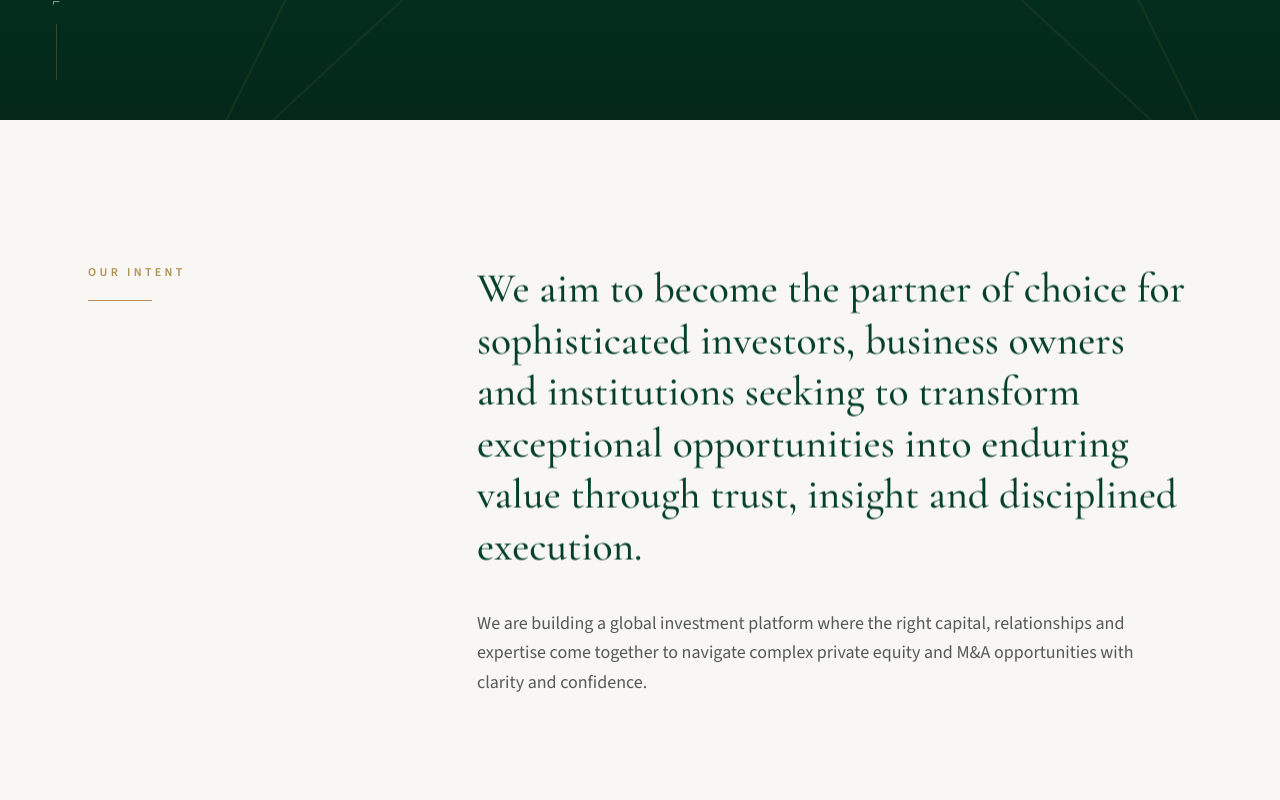
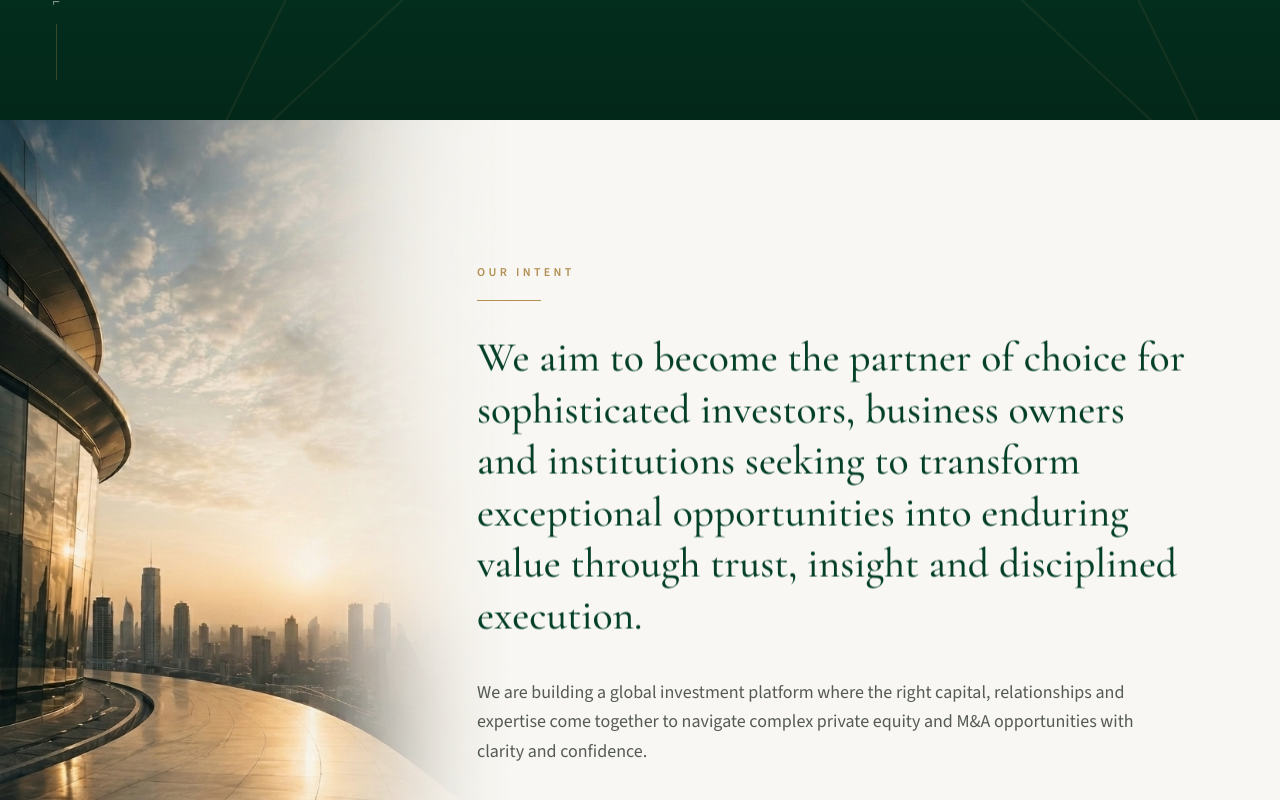
Before and after one commit to maminebakkar/truvoncapital, a Next.js app: page / in a window 1280 px wide. Shown: the part 680-1480 px from the top of the page. Built offline with nearby package versions, Linux system fonts and the light colour scheme.

Commit message:
layout: relocate Our Intent label and integrate clean background skyline image

```diff
--- a/src/app/page.tsx
+++ b/src/app/page.tsx
@@ -1,5 +1,6 @@
 import type { Metadata } from "next";
 import Link from "next/link";
+import Image from "next/image";
 import Masthead from "@/components/Masthead";
 import Reveal from "@/components/Reveal";
 import { ButtonLink, Eyebrow, GoldRule, PeakIcon, PeakMotif } from "@/components/ui";
@@ -68,14 +69,31 @@ export default function HomePage() {
       </Masthead>
 
       {/* Manifesto */}
-      <section className="bg-offwhite py-28 lg:py-36">
-        <div className="container-editorial">
+      <section className="relative overflow-hidden bg-offwhite py-28 lg:py-36">
+        {/* Background Skyline Image with Chevron */}
+        <div className="absolute left-0 top-0 bottom-0 z-0 w-[40%] md:w-[35%] lg:w-[40%] pointer-events-none">
+          <Image
+            src="/our-intent-bg.png"
+            alt=""
+            fill
+            sizes="(max-width: 768px) 40vw, (max-width: 1024px) 35vw, 40vw"
+            priority
+            className="object-cover object-left"
+            style={{
+              maskImage: "linear-gradient(to right, rgba(0, 0, 0, 1) 65%, rgba(0, 0, 0, 0) 100%)",
+              WebkitMaskImage: "linear-gradient(to right, rgba(0, 0, 0, 1) 65%, rgba(0, 0, 0, 0) 100%)",
+            }}
+          />
+        </div>
+
+        <div className="container-editorial relative z-10">
           <div className="grid gap-12 lg:grid-cols-12 lg:gap-16">
-            <Reveal className="lg:col-span-4">
-              <Eyebrow>Our intent</Eyebrow>
-              <GoldRule draw className="mt-5" />
-            </Reveal>
+            <div className="lg:col-span-4" />
             <div className="lg:col-span-8">
+              <Reveal className="mb-8">
+                <Eyebrow>Our intent</Eyebrow>
+                <GoldRule draw className="mt-5" />
+              </Reveal>
               <Reveal
                 as="p"
                 className="font-serif text-[1.7rem] font-medium leading-[1.3] text-primary sm:text-3xl lg:text-[2.6rem] lg:leading-[1.24]"
```
Also changed, not shown: public/our-intent-bg.png (added).
